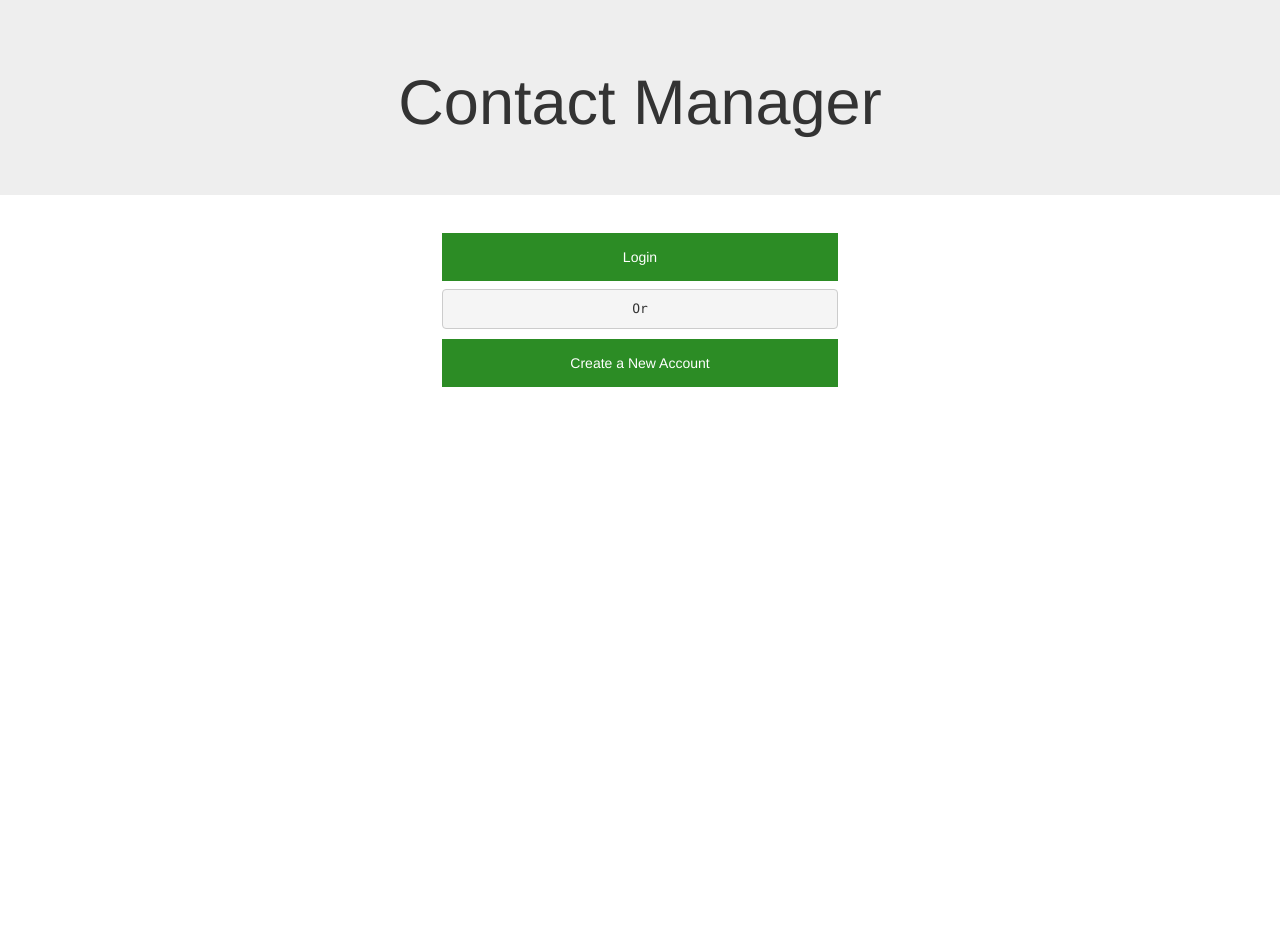
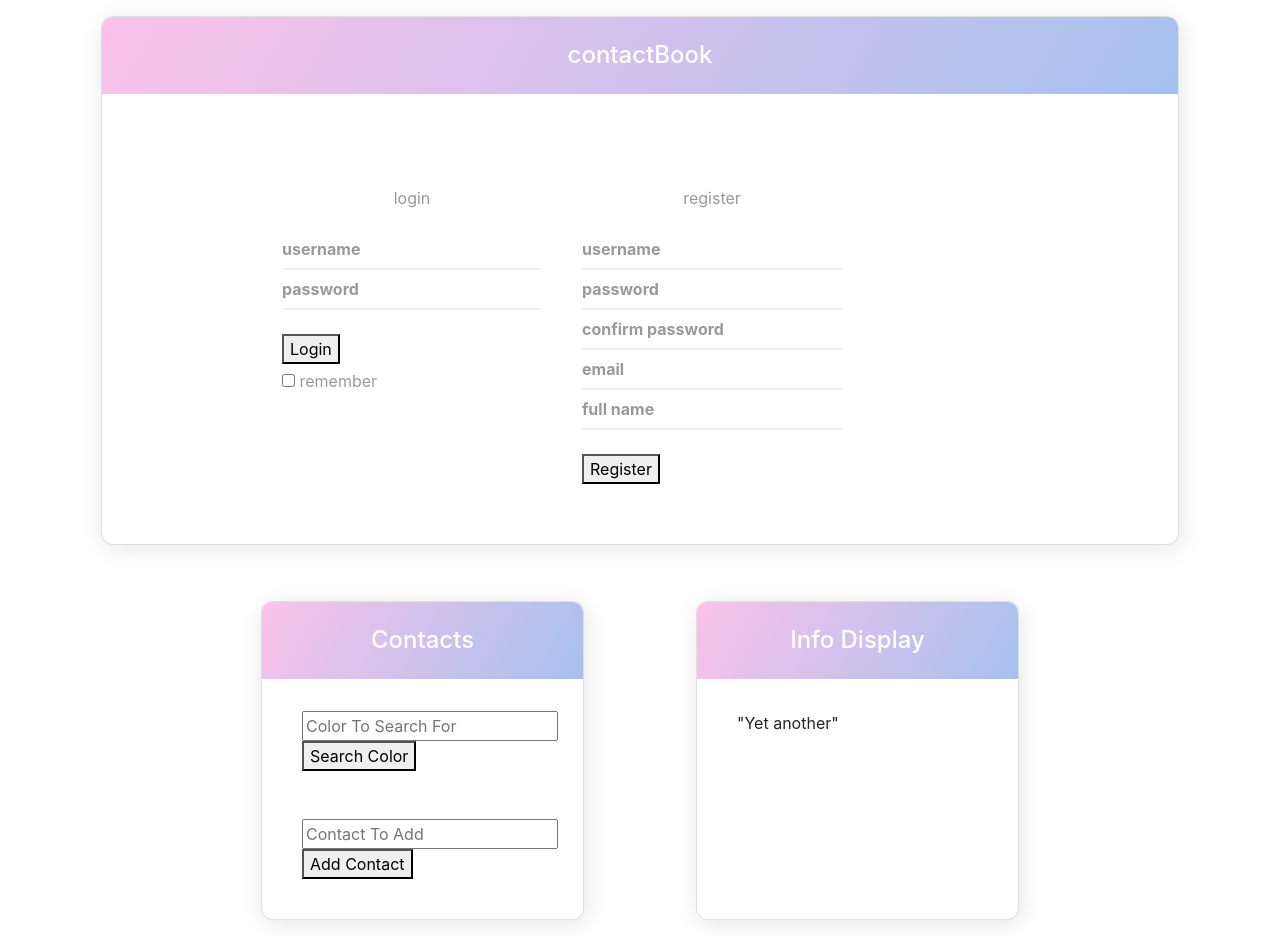
Before and after one commit to Befcak/cop4331contacts.com, a PHP site: page / in a window 1280 px wide. Before the commit the page ends 387 px from the top, so only its background shows below. Run offline with PHP 8.4, Linux system fonts and the light colour scheme.

Commit message:
remodel
We scrapped the old design and built it from the complete model that was shown in class.

```diff
--- a/cop4331contacts.com/public_html/css/style.css
+++ b/cop4331contacts.com/public_html/css/style.css
@@ -1,151 +1,137 @@
-html, body {
-   height: 100%;
-   width: 100%;
-   position: relative;
-   display: block;
+* {
+  box-sizing: border-box
 }
 
-.nav-link.active{
-  background-color: green!important;
+html {
+  -webkit-font-smoothing: antialiased;
+  -moz-osx-font-smoothing: grayscale;
+  font-family: 'Dosis', sans-serif;
+  line-height: 1.6;
+  color: #666;
+  background: #F6F6F6;
 }
 
-.nav-link {
+#root {
+  max-width: 1200px;
+  margin: 0 auto;
+}
+
+h1 {
+  text-align: center;
+  padding: 1.5rem 2.5rem;
+  background-image: linear-gradient(120deg, #fbc2eb 0%, #a6c1ee 100%);
+  margin: 0 0 2rem 0;
+  font-size: 1.5rem;
   color: white;
-  padding-top: 15px;
+}
+
+img {
+  display: block;
+  margin: 1rem auto;
+  max-width: 100%;
+}
+
+p {
+  padding: 0 2.5rem 2.5rem;
+  margin: 0;
+}
+
+.container {
+  display: flex;
+  flex-wrap: wrap;
+}
+
+.card {
+  margin: 1rem;
+  background: white;
+  box-shadow: 2px 4px 25px rgba(0, 0, 0, .1);
+  border-radius: 12px;
+  overflow: hidden;
+  transition: all .2s linear;
+}
+
+.card:hover {
+  box-shadow: 2px 8px 45px rgba(0, 0, 0, .15);
+  transform: translate3D(0, -2px, 0);
+}
+
+@media screen and (min-width: 600px) {
+  .card {
+    flex: 1 1 calc(50% - 2rem);
+  }
+}
+
+@media screen and (min-width: 900px) {
+  .card {
+    flex: 1 1 calc(33% - 2rem);
+  }
+}
+
+.card:nth-child(2n) h1 {
+  background-image: linear-gradient(120deg, #84fab0 0%, #8fd3f4 100%);
+}
+
+.card:nth-child(4n) h1 {
+  background-image: linear-gradient(120deg, #ff9a9e 0%, #fecfef 100%);
+}
+
+.card:nth-child(5n) h1 {
+  background-image: linear-gradient(120deg, #ffc3a0 0%, #ffafbd 100%);
+}
+
+.login-form-1 {
+  max-width: 300px;
+  border-radius: 5px;
+  display: inline-block;
+}
+.main-login-form {
+  position: relative;
+}
+.login-form-1 .form-control {
+  border: 0;
+  box-shadow: 0 0 0;
+  border-radius: 0;
+  background: transparent;
+  color: #555555;
+  padding: 7px 0;
+  font-weight: bold;
+  height:auto;
+}
+.login-form-1 .form-control::-webkit-input-placeholder {
+  color: #999999;
+}
+
+.login-form-1 .form-control:-moz-placeholder,
+.login-form-1 .form-control::-moz-placeholder,
+.login-form-1 .form-control:-ms-input-placeholder {
+  color: #999999;
+}
+.login-form-1 .form-group {
+  margin-bottom: 0;
+  border-bottom: 2px solid #efefef;
+  padding-right: 20px;
+  position: relative;
+}
+.login-form-1 .form-group:last-child {
+  border-bottom: 0;
+}
+.login-group {
+  background: #ffffff;
+  color: #999999;
+  border-radius: 8px;
+  padding: 10px 20px;
+}
+.login-group-checkbox {
+  padding: 5px 0;
 }
 
 .row {
-  padding-top: 10px;
+  margin-left: 160px;
+  margin-right: 160px;
+  position: relative;
 }
 
-.col-3 {
-  background-color: #2c8c25;
+.login-section {
+  height: 100%;
+  width:100%;
 }
-
-.col-5 {
-  background-color: #aee5be;
-}
-
-#infoDis {
-  background-color: #52b770;
-}
-
-.display-4 {
-  text-align: center;
-  color: white;
-  font-weight: 700;
-}
-
-#v-pills-logout-tab {
-  position: absolute;
-  bottom: 0;
-  padding-bottom: 15px;
-}
-
-
-/* The Modal (background) */
-.modal {
-    display: none; /* Hidden by default */
-    position: fixed; /* Stay in place */
-    z-index: 1; /* Sit on top */
-    top: 0;
-    left: 0;
-    top: 0;
-    bottom: 0;
-    width: 100%; /* Full width */
-    height: 100%; /* Full height */
-    overflow: auto; /* Enable scroll if needed */
-    background-color: rgb(0,0,0); /* Fallback color */
-    background-color: rgba(0,0,0,0.4); /* Black w/ opacity */
-}
-
-/* Modal Content/Box */
-.modal-content {
-    background-color: #e3f2e9;
-    margin: auto; /* 15% from the top and centered */
-    padding: 20px;
-    border: 1px solid #888;
-    width: 80%; /* Could be more or less, depending on screen size */
-}
-
-/* The Close Button */
-.close {
-    color: #aaa;
-    float: right;
-    font-size: 28px;
-    font-weight: bold;
-}
-
-.close:hover,
-.close:focus {
-    color: black;
-    text-decoration: none;
-    cursor: pointer;
-}
-
-.btn {
-  background-color: #2c8c25;
-}
-
-.h1, h1 {
-    font-size: 40px;
-    color: white;
-    font-weight: 700;
-}
-
-/* Include the padding and border in an element's total width and height */
-* {
-    box-sizing: border-box;
-}
-
-/* Remove margins and padding from the list */
-ul {
-    margin: 0;
-    padding: 0;
-}
-
-/* Style the list items */
-ul li {
-    cursor: pointer;
-    position: relative;
-    padding: 12px 8px 12px 40px;
-    background: #eee;
-    font-size: 18px;
-    transition: 0.2s;
-
-    /* make the list items unselectable */
-    -webkit-user-select: none;
-    -moz-user-select: none;
-    -ms-user-select: none;
-    user-select: none;
-}
-
-/* Set all odd list items to a different color (zebra-stripes) */
-ul li:nth-child(odd) {
-    background: #f9f9f9;
-}
-
-/* Darker background-color on hover */
-ul li:hover {
-    background: #ddd;
-}
-
-.form-inline {
-  padding-left: 50px;
-  padding-bottom: 10px;
-}
-
-.scrollbar {
-    margin-left: 25px;
-    margin-right: 25px;
-    margin-top: 20px;
-    float: left;
-    height: 400px;
-    width: 400px;
-    background: #fff;
-    overflow-y: auto;
-    margin-bottom: 20px;
-}
-.force-overflow {
-    min-height: 500px;
-}
--- a/cop4331contacts.com/public_html/index.html
+++ b/cop4331contacts.com/public_html/index.html
@@ -1,141 +1,154 @@
 <!DOCTYPE html>
-<html lang = "en">
+<html lang="en">
 
 <head>
-	<title> Login Page </title>
+  <meta charset="UTF-8">
+  <meta name="viewport" content="width=device-width, initial-scale=1.0">
 
-	<meta charset="utf-8">
+  <title>contactBook</title>
 
-	<meta name="viewport" content="width=device-width, initial-scale=1">
-
-	<!-- Latest compiled and minified CSS -->
-	<link rel="stylesheet" href="https://maxcdn.bootstrapcdn.com/bootstrap/3.3.7/css/bootstrap.min.css">
-	<!-- jQuery library -->
-	<script src="https://ajax.googleapis.com/ajax/libs/jquery/3.3.1/jquery.min.js"></script>
-	<!-- Latest compiled JavaScript -->
-	<script src="https://maxcdn.bootstrapcdn.com/bootstrap/3.3.7/js/bootstrap.min.js"></script>
-
-	<link rel="stylesheet" href="css/loginStyle.css">
+  <link href="https://fonts.googleapis.com/css?family=Dosis:400,700" rel="stylesheet">
+  <link rel="stylesheet" href="https://stackpath.bootstrapcdn.com/bootstrap/4.1.3/css/bootstrap.min.css" integrity="sha384-MCw98/SFnGE8fJT3GXwEOngsV7Zt27NXFoaoApmYm81iuXoPkFOJwJ8ERdknLPMO" crossorigin="anonymous">
+  <link href="css/style.css" rel="stylesheet">
 
 </head>
 
 <body>
 
-			<div class="jumbotron">
-			<h1 class="text-center"> Contact Manager </h1>
-			</div>
+  <div id="root">
+
+    <!-- Login Page -->
+    <div class="container" id="loginDiv">
+      <div class="login-section">
+      <div class="card">
+        <h1><span id="inner-title">contactBook</span></h1>
+
+        <div class="row">
+          <div class="text-center" style="padding:50px 0">
+          <div class="login-group" onclick="doLogin()">login</div>
+          <!-- Main Form -->
+          <div class="login-form-1">
+            <form id="login-form" class="text-left">
+            <div class="login-form-main-message"></div>
+              <div class="main-login-form">
+                <div class="login-group">
+
+                  <div class="form-group">
+                    <label for="lg_username" class="sr-only">Username</label>
+                    <input type="text" class="form-control" id="loginName" name="lg_username" placeholder="username">
+                  </div>
+
+                  <div class="form-group">
+                    <label for="lg_password" class="sr-only">Password</label>
+                    <input type="password" class="form-control" id="loginPassword" name="lg_password" placeholder="password">
+                  </div><br/>
+
+                    <button type="button" id="loginButton" class="buttons" onclick="doLogin();"> Login </button>
+	                  <span id="loginResult"></span>
 
 
-			<div class="container-fluid">
+                  <div class="form-group login-group-checkbox">
+                    <input type="checkbox" id="lg_remember" name="lg_remember">
+                    <label for="lg_remember">remember</label>
+                  </div>
+                </div>
+              </div>
+            </form>
+          </div>
+        </div>
+        <!-- end:Main Form -->
 
-				<div class="row">
+            <!-- REGISTRATION FORM -->
+            <div class="text-center" style="padding:50px 0">
+            	<div class="login-group">register</div>
+            	<!-- Main Form -->
+            	<div class="login-form-1">
+            		<form id="register-form" class="text-left">
+            			<div class="login-form-main-message"></div>
+            			<div class="main-login-form">
+            				<div class="login-group">
 
-					<div class ="col-sm-4"> </div>
+            					<div class="form-group">
+            						<label for="reg_username" class="sr-only">Email address</label>
+            						<input type="text" class="form-control" id="reg_username" name="reg_username" placeholder="username">
+            					</div>
 
-					<div class ="col-sm-4">
-						<!-- Button to open the modal login form -->
-						<button class ="btn-block" onclick="document.getElementById('login').style.display='block'">Login</button>
+            					<div class="form-group">
+            						<label for="reg_password" class="sr-only">Password</label>
+            						<input type="password" class="form-control" id="reg_password" name="reg_password" placeholder="password">
+            					</div>
 
-						<pre class="text-center"> Or </pre>
+            					<div class="form-group">
+            						<label for="reg_password_confirm" class="sr-only">Password Confirm</label>
+            						<input type="password" class="form-control" id="reg_password_confirm" name="reg_password_confirm" placeholder="confirm password">
+            					</div>
 
-						<button class ="btn-block" onclick="document.getElementById('newUser').style.display='block'">Create a New Account</button>
-					</div>
+                      <div class="form-group">
+            						<label for="reg_email" class="sr-only">Email</label>
+            						<input type="text" class="form-control" id="reg_email" name="reg_email" placeholder="email">
+            					</div>
 
-					<div class ="col-sm-4"> </div>
+            					<div class="form-group">
+            						<label for="reg_fullname" class="sr-only">Full Name</label>
+            						<input type="text" class="form-control" id="reg_fullname" name="reg_fullname" placeholder="full name">
+            					</div><br/>
 
-				</div>
-			</div>
+                      <button type="button" id="registerButton" class="buttons" onclick="register();"> Register </button>
+                      <span id="registerResult"></span>
+                    </div>
+                  </div>
+            		<div class="form-group"></div>
+              </form>
+            </div>
+            </div>
+            <!-- end:Main Form -->
+            </div>
+          </div>
+        </div>
+          <!-- <input type="text" id="loginName" placeholder="Username"/><br />
+          <input type="password" id="loginPassword" placeholder="Password"/><br />
+          <button type="button" id="loginButton" class="buttons" onclick="doLogin();"> Login </button>
+          <span id="loginResult"></span> -->
+        </div>
 
+    <div id="loggedInDiv" style="display:none; visibility:hidden;">
+    	<span id="userName"></span><br />
+    	<button type="button" id="logoutButton" class="buttons" onclick="doLogout();"> Log Out </button>
+    </div>
 
-		<!-- The Modal -->
-	<div id="login" class="modal">
+    <div id="accessUIDiv" style="display:block; visibility:visible;">
+  	<br />
 
+    <!-- Main Page -->
+    <div class="container">
+      <div class="row">
+      <div class="card">
+      <h1>Contacts</h1>
+      <p>
+        <input type="text" id="searchText" placeholder="Color To Search For"/>
+        <button type="button" id="searchColorButton" class="buttons" onclick="searchColor();"> Search Color </button><br />
+        <span id="colorSearchResult"></span>
+        <select id="colorList" style="display:none; visibility:hidden;">
+          <!-- <option value="volvo">Volvo</option> -->
+        </select><br /><br />
 
-		<!-- Modal Content -->
-		<form class="modal-content animate" action="/action_page.php">
+        <input type="text" id="contactText" placeholder="Contact To Add">
+        <button type="button" id="addContactButton" class="buttons" onclick="addContact();"> Add Contact </button><br />
+        <span id="contactAddResult"></span>
+        </div>
+      </p>
+        <div class="card">
+        <h1>Info Display</h1>
+        <p>
+          "Yet another"
+        </p>
+        </div>
+      </div>
+    </div>
+  </div>
+  </div>
 
-			<!--Header-->
-			<div class="modal-header" style="padding:35px 50px;">
-
-				<span onclick="document.getElementById('login').style.display='none'" class="close" title="Close Modal">&times;</span>
-				<h4><span class="glyphicon glyphicon-lock"></span>Login</h4>
-
-			</div>
-
-			<div class="container-fluid">
-				<form >
-				<label for="uname"><b>Username</b></label>
-				<input type="text" class="form-control" id="username" placeholder="Enter Username" name="uname" required>
-
-				<label for="psw"><b>Password</b></label>
-					<input type="password" class="form-control" id="password" placeholder="Enter Password" name="psw" required>
-
-		 			<button type="submit" id="loginButton" onclick="doLogin()">Login</button>
-					<span id="loginResult"></span>
-				<label>
-				<input type="checkbox" checked="checked" name="remember"> Remember me </label>
-			</form>
-			</div>
-
-			<div class="container-fluid" style="background-color:#f1f1f1">
-				<button type="button" onclick="document.getElementById('login').style.display='none'" class="cancelbtn">
-					<span class="glyphicon glyphicon-remove"></span>Cancel</button>
-			</div>
-
-		</form>
-
-	</div>
-
-
-	<!--	CREATE NEW USER -->
-	<div id="newUser" class="modal">
-
-
-
-		<!-- Modal Content   -->
-		<form class="modal-content animate" action="/action_page.php">
-
-			<!--Header-->
-			<div class="modal-header" style="padding:35px 50px;">
-
-				<span onclick="document.getElementById('newUser').style.display='none'" class="close" title="Close Modal">&times;</span>
-				<h4><span class="glyphicon glyphicon-lock"></span> Create Account </h4>
-
-			</div>
-
-			<div class="container-fluid">
-				<!--added first name and last name to match the API input -->
-				<label for="fname"><b>First Name</b></label>
-   				<input type="text" id="fname" name="firstname" placeholder="Your name.." required>
-
-    				<label for="lname"><b>Last Name</b></label>
-   		 		<input type="text" id="lname" name="lastname" placeholder="Your last name.." required>
-
-
-				<label for="uname"><b>Username</b></label>
-				<input type="text" class="form-control" placeholder="Enter Username" name="uname" required>
-
-				<label for="psw"><b>Password</b></label>
-				<input type="password" placeholder="Enter Password" name="psw" required>
-
-				<label for="psw"><b>Confirm Password</b></label>
-				<input type="password" class="form-control" placeholder="Confirm Password" name="psw" required>
-
-					<button type="submit">Create Account</button>
-			</div>
-
-			<div class="container-fluid" style="background-color:#f1f1f1">
-
-				<button type="button" onclick="document.getElementById('newUser').style.display='none'" class="cancelbtn">
-					<span class="glyphicon glyphicon-remove"></span>Cancel</button>
-
-			</div>
-
-		</form>
-
-
-	</div>
-
+  <script src="js/scripts.js"></script>
 </body>
 
 </html>
```
Also changed, not shown: cop4331contacts.com/public_html/js/index.js (+71 -152 lines).
